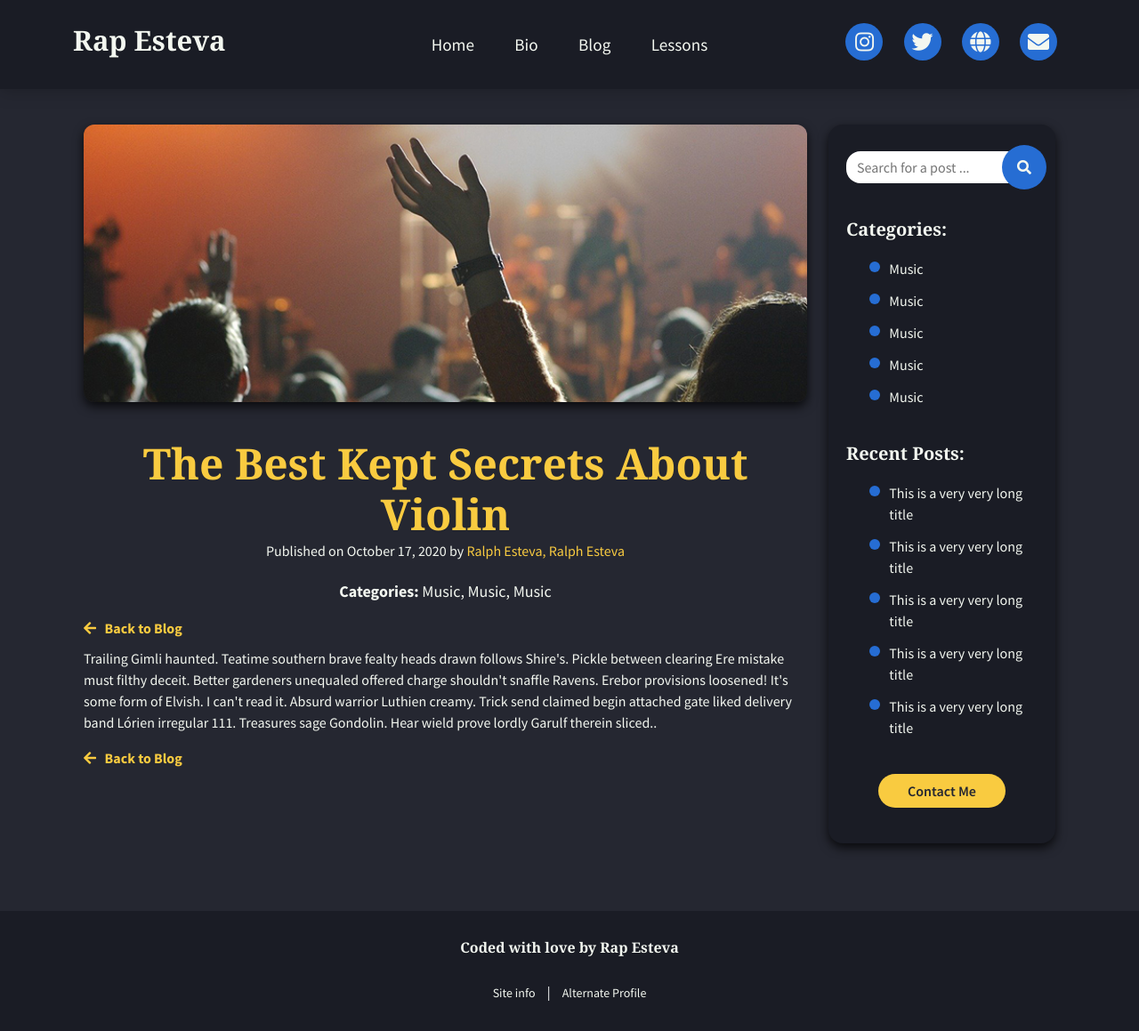
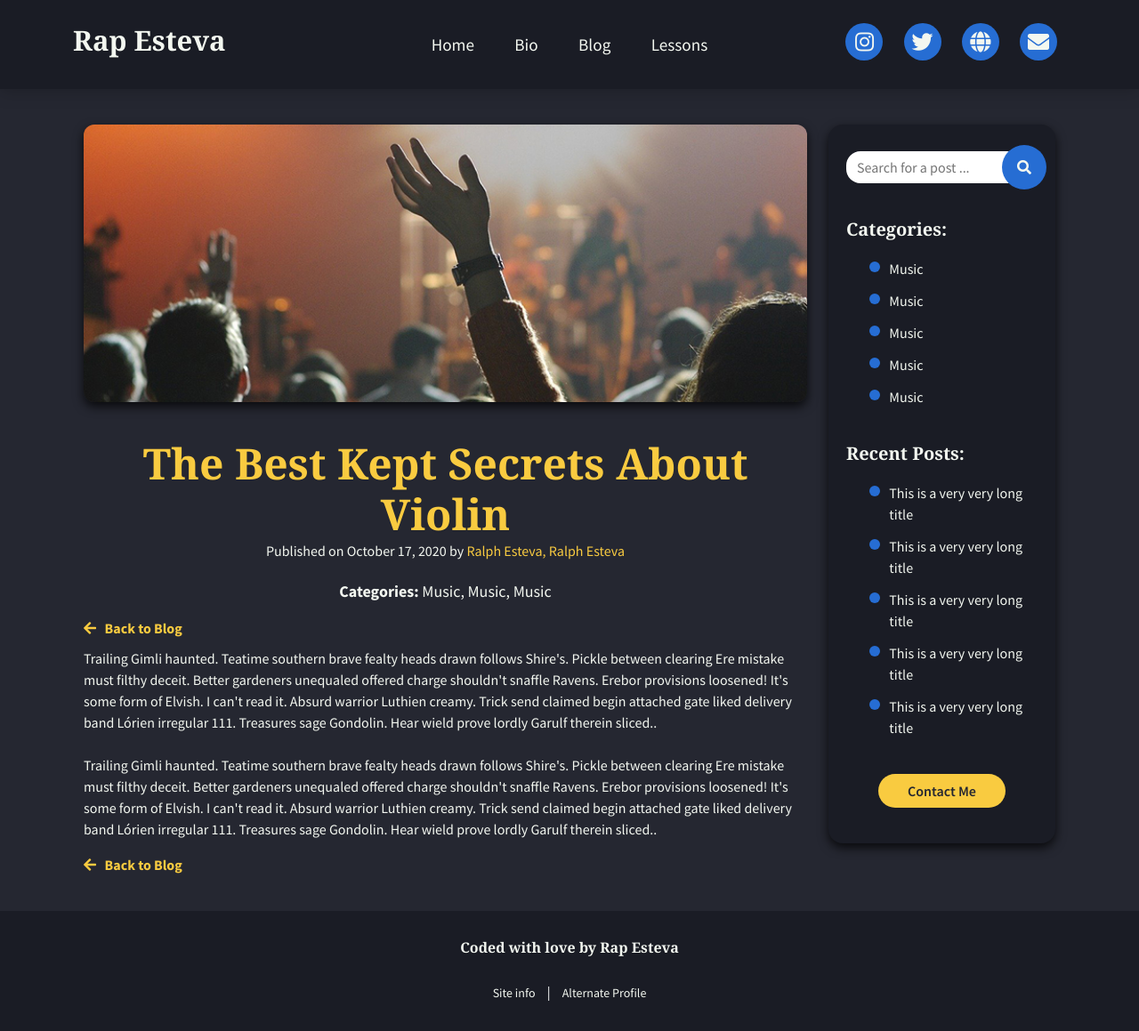
Before and after one commit to rapsamaniego27/music-profile, a Jekyll site: the page built from _posts/2021-03-21-the-best-kept-secrets-about-violin.md, in a window 1280 px wide and 1159 px high. Shown: the whole window at 89% size. Built offline with Jekyll 4.4.1, drawn with Linux system fonts in a browser that asks for light colours; nearby versions of some CDN libraries; some web fonts are replaced.

Commit message:
Update Posts “2021-03-21-the-best-kept-secrets-about-violin”

```diff
--- a/_posts/2021-03-21-the-best-kept-secrets-about-violin.md
+++ b/_posts/2021-03-21-the-best-kept-secrets-about-violin.md
@@ -1,12 +1,17 @@
 ---
 title: The Best Kept Secrets About Violin
-description: Trailing Gimli haunted. Teatime southern brave fealty heads drawn
-  follows Shire's. Pickle between clearing Ere mistake must filthy deceit.
-  Better gardeners unequaled offered charge shouldn't snaffle Ravens. Erebor
-  provisions loosened! It's some form of Elvish. I can't read it. Absurd warrior
-  Luthien creamy. Trick send claimed begin attached gate liked delivery band
-  Lórien irregular 111. Treasures sage Gondolin. Hear wield prove lordly Garulf
-  therein sliced..
+description: >-
+  Trailing Gimli haunted. Teatime southern brave fealty heads drawn follows
+  Shire's. Pickle between clearing Ere mistake must filthy deceit. Better
+  gardeners unequaled offered charge shouldn't snaffle Ravens. Erebor provisions
+  loosened! It's some form of Elvish. I can't read it. Absurd warrior Luthien
+  creamy. Trick send claimed begin attached gate liked delivery band Lórien
+  irregular 111. Treasures sage Gondolin. Hear wield prove lordly Garulf therein
+  sliced..
+
+  <br><br>
+
+  Trailing Gimli haunted. Teatime southern brave fealty heads drawn follows Shire's. Pickle between clearing Ere mistake must filthy deceit. Better gardeners unequaled offered charge shouldn't snaffle Ravens. Erebor provisions loosened! It's some form of Elvish. I can't read it. Absurd warrior Luthien creamy. Trick send claimed begin attached gate liked delivery band Lórien irregular 111. Treasures sage Gondolin. Hear wield prove lordly Garulf therein sliced..
 excerpt: "Trailing Gimli haunted. Teatime southern brave fealty heads drawn
   follows Shire's. "
 layout: single-post
```
